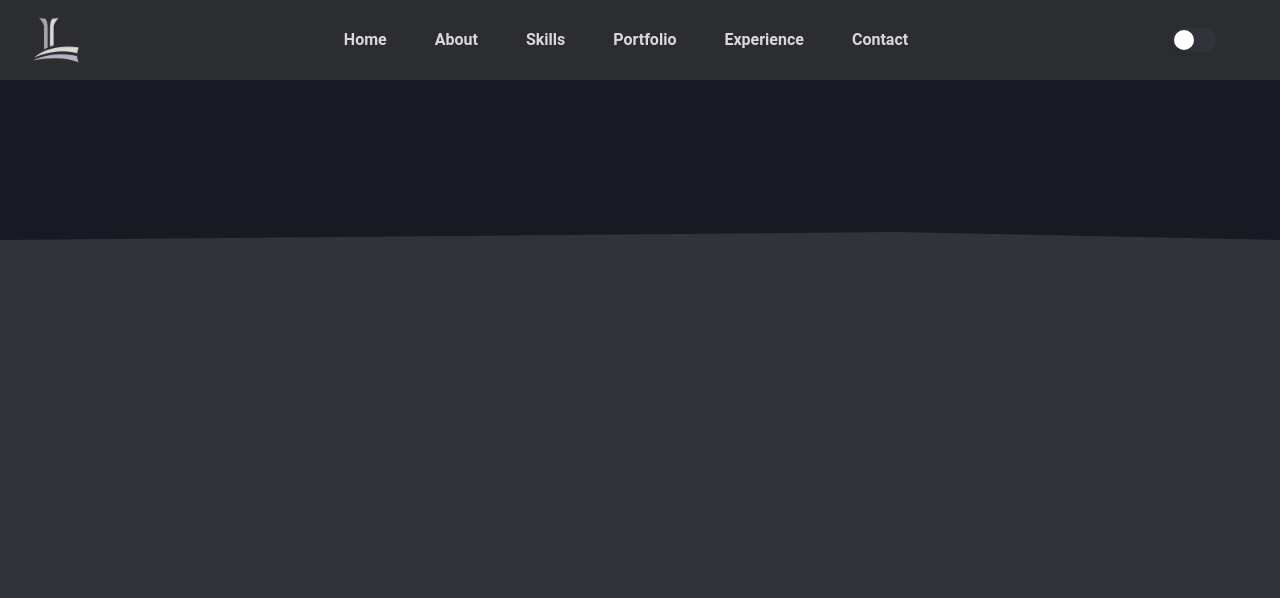
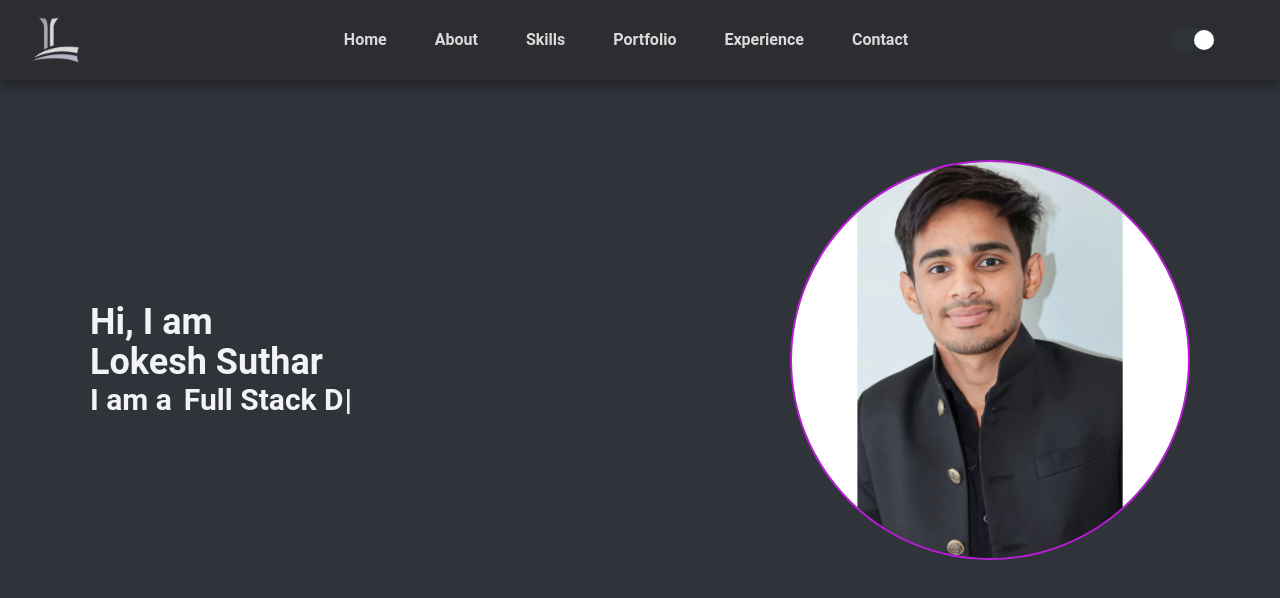
Before and after one commit to LokeshSr03/Lokesh-Portfolio, a React (Vite) app in the folder Lokesh-Portfolio/: page / in a window 1280 px wide. Shown: the top 598 px of the page. Built offline with nearby package versions, Linux system fonts and the light colour scheme.

Commit message:
dark mode button isuue fixed

```diff
--- a/Lokesh-Portfolio/package.json
+++ b/Lokesh-Portfolio/package.json
@@ -18,7 +18,8 @@
     "@material-tailwind/react": "^2.1.9",
     "react": "^18.2.0",
     "react-dom": "^18.2.0",
-    "react-icons": "^5.2.1"
+    "react-icons": "^5.2.1",
+    "typewriter-effect": "^2.21.0"
   },
   "devDependencies": {
     "@types/react": "^18.2.66",
--- a/Lokesh-Portfolio/src/components/Header.jsx
+++ b/Lokesh-Portfolio/src/components/Header.jsx
@@ -15,6 +15,13 @@ function Header() {
     document.body.className = DarkMode ? "dark" : "light";
     localStorage.setItem("DarkMode", JSON.stringify(DarkMode));
   }, [DarkMode]);
+
+  const getlocal = () => {
+    const darkLocal = localStorage.getItem("DarkMode");
+    const local = darkLocal ? JSON.parse(darkLocal) : true;
+    return local;
+  };
+
   return (
     <div className="flex justify-between items-center px-8 pr-16 bg-header-black shadow-high-shadow">
       <div className="py-4">
@@ -71,8 +78,9 @@ function Header() {
 
       <Switch
         id="custom-switch-component"
+        defaultChecked={getlocal()}
         ripple={false}
-        className="h-full w-full bg-[#31333b] checked:bg-[#D9D9D9]"
+        className="h-full w-full bg-[#D9D9D9] checked:bg-[#31333b]"
         containerProps={{
           className: "w-11 h-6",
         }}
--- a/Lokesh-Portfolio/src/components/HeroSection.jsx
+++ b/Lokesh-Portfolio/src/components/HeroSection.jsx
@@ -1,12 +1,15 @@
 import React from "react";
 import { Bio } from "../data/constants";
+import Typewriter from "typewriter-effect";
+import profile from "../Images/lokesh.jpg";
 
 function HeroSection() {
+  // const darkLocal = localStorage.getItem("DarkMode");
   return (
     <div id="about">
       <div
         id="hero-container"
-        className="bg-[#191924] flex justify-center relative py-20 px-8 md:py-16 md:px-4 sm:py-8 sm:px-4 z-10"
+        className="flex justify-center relative py-20 px-8 md:py-16 md:px-4 sm:py-8 sm:px-4 z-10"
         style={{
           clipPath: "polygon(0 0, 100% 0, 100% 100%, 70% 95%, 0 100%)",
         }}
@@ -25,11 +28,42 @@ function HeroSection() {
           <div
             id="left"
             className="w-full order-1 md:order-2 md:mb-7 md:flex md:flex-col md:items-center sm:order-2 sm:mb-7 sm:flex sm:flex-col sm:items-center"
-          ></div>
+          >
+            <div
+              id="title"
+              className="font-bold text-4xl text-[#F2F3F4] md:text-center sm:mb-2"
+            >
+              Hi, I am <br /> {Bio.name}
+            </div>
+            <div
+              id="textloop"
+              className="font-semibold text-3xl flex gap-3 text-[#F2F3F4] md:text-center sm:mb-4"
+            >
+              I am a
+              <div id="span" className="text-[#F2F3F4] cursor-pointer">
+                <Typewriter
+                  options={{
+                    strings: Bio.role,
+                    autoStart: true,
+                    loop: true,
+                  }}
+                />
+              </div>
+            </div>
+          </div>
           <div
             id="right"
             className="w-full flex order-2 justify-end gap-3 md:order-1 md:justify-center md:items-center md:mb-20 sm:mb-7"
-          ></div>
+          >
+            <img
+              src={profile}
+              alt="lokesh"
+              className="relative w-full h-full max-w-[400px] max-h-[400px] rounded-[50%] md:max-w-[400px] md:max-h-[400px] sm:max-w-[280px] sm:max-h-[280px] "
+              style={{
+                border: "2px solid #be1adb",
+              }}
+            />
+          </div>
         </div>
       </div>
     </div>
```
Also changed, not shown: Lokesh-Portfolio/src/Images/lokesh.jpg (added), 1 other file (tests, documents, lock files or other folders).
